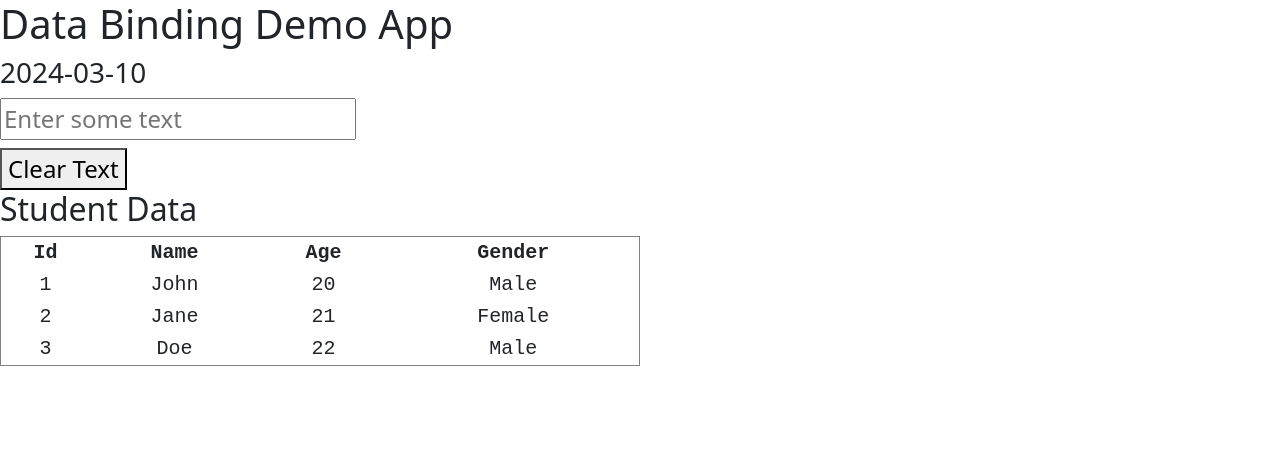
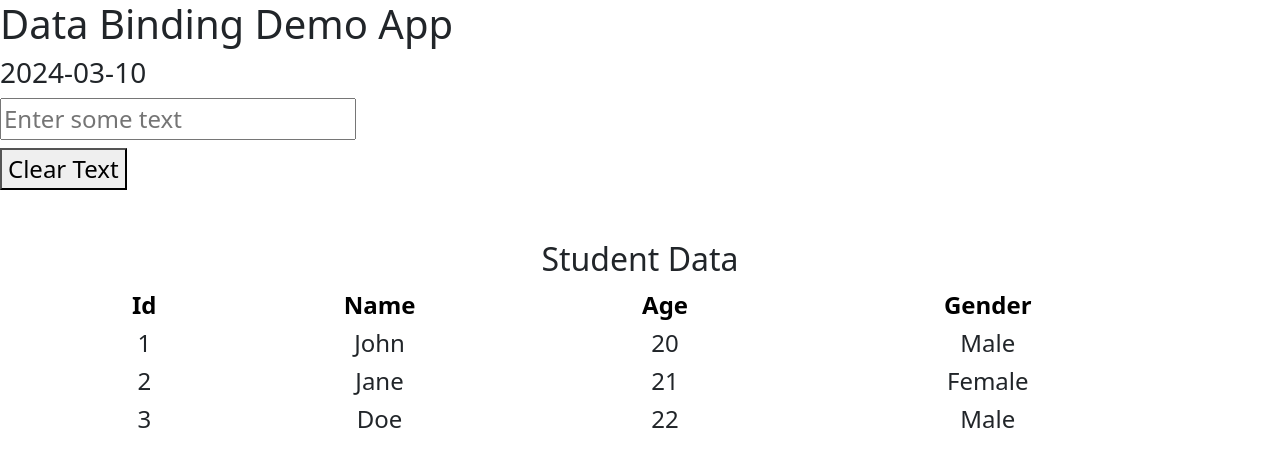
Before and after one commit to sodhipinky/data-bind, an Angular app: page / in a window 1280 px wide. Shown: the top 466 px of the page. Built offline with nearby package versions, Linux system fonts and the light colour scheme.

Commit message:
styled the table using bootstrap

```diff
--- a/src/app/components/data-form/data-form.component.html
+++ b/src/app/components/data-form/data-form.component.html
@@ -2,10 +2,10 @@
 <input type="text" name="value" placeholder="Enter some text" style="font-size: x-large;" [(ngModel)]="value">
 <h2>{{ value | uppercase }}</h2>
 <button type="button" style="font-size: x-large;" (click)="clearValue()">Clear Text</button>
-
+<div class="container text-center fs-4" style="margin-top: 50px;">
     <h2>Student Data</h2>
-<table border = "1" style="width: 50vw; text-align: center; font-family: monospace; font-size: x-large;">
-    <tr>
+    <table class="table table-hover">
+        <tr class="table-success">
             <th>
                 Id
             </th>
@@ -35,3 +35,4 @@
             </td>
             }
     </table>
+</div>
```
Lines whose indentation alone changed are shown as unchanged.
